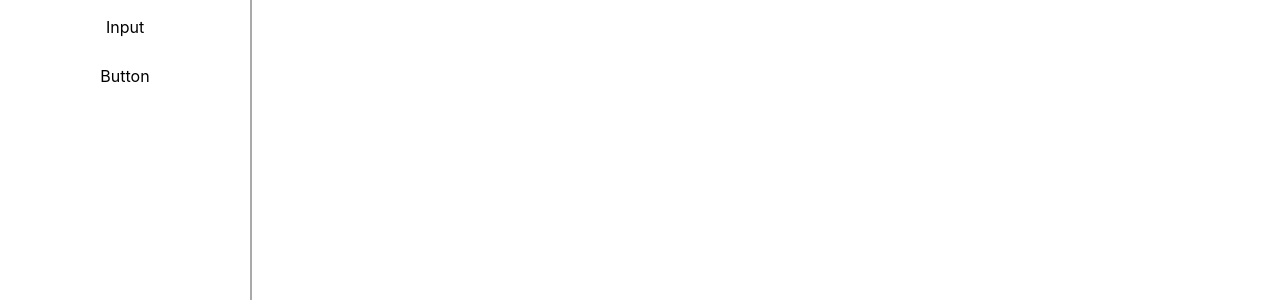
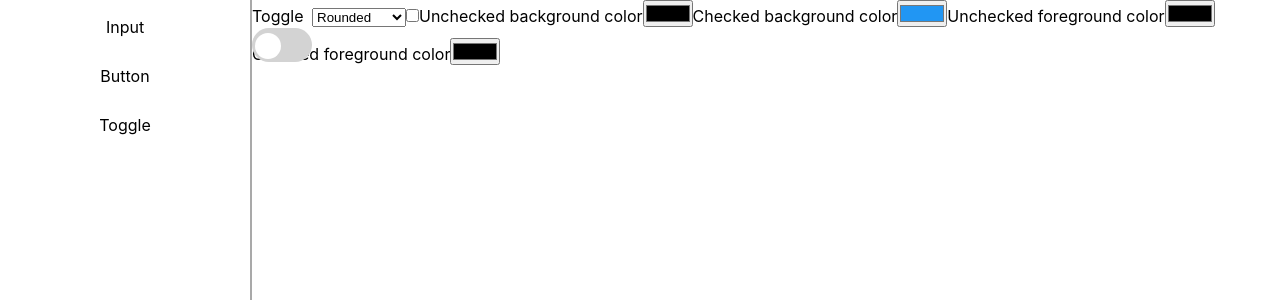
Before and after one commit to BastienVitour/react-v2, a React (Vite) app: page /toggle in a window 1280 px wide. Before the commit this address had no page. Shown: the top 300 px of the page. Built offline with nearby package versions, Linux system fonts and the light colour scheme.

Commit message:
🚧 Toggle component

```diff
--- a/package.json
+++ b/package.json
@@ -8,7 +8,7 @@
     "build": "tsc -b && vite build",
     "lint": "eslint .",
     "preview": "vite preview",
-    "test": "jest"
+    "test": "jest --coverage"
   },
   "dependencies": {
     "react": "^18.3.1",
--- a/src/App.tsx
+++ b/src/App.tsx
@@ -3,6 +3,7 @@ import './App.css'
 import Navigation from './components/Navigation/Navigation';
 import InputPage from './pages/InputPage';
 import ButtonPage from './pages/ButtonPage';
+import TogglePage from './pages/TogglePage';
 
 function App() {
   	return (
@@ -11,8 +12,9 @@ function App() {
 				<Navigation />
 				<main className="content">
 					<Routes>
-            <Route path="/input" element={<InputPage />} />
+            			<Route path="/input" element={<InputPage />} />
 						<Route path="/button" element={<ButtonPage />} />
+						<Route path="/toggle" element={<TogglePage />} />
 					</Routes>
 				</main>
 			</div>
--- /dev/null
+++ b/src/components/Toggle/Toggle.tsx
@@ -0,0 +1,40 @@
+import { useRef, useState } from "react";
+import "./toggle.scss";
+import ToggleProps from "./toggleProps";
+
+export default function Toggle({ ...props }: ToggleProps) {
+
+    const [checked, setChecked] = useState<boolean>();
+
+    const input = useRef(null);
+
+    const handleValueChange = (e: any) => {
+        setChecked(e.target.checked);
+        props.onChange ? props.onChange(e) : undefined;
+    }
+
+    return(
+
+        <label className={`toggle-main ${props.disabled !== undefined ? props.disabled ? "disabled" : "": ""}`}>
+            <span>{props.label ? props.label : "Toggle"}</span>
+            <input
+                ref={input}
+                className="input"
+                type="checkbox"
+                onChange={handleValueChange}
+                disabled={props.disabled ? props.disabled : false}
+            />
+            <div
+                className={`toggle-div ${props.variant ? props.variant : "rounded"}`}
+                style={{ backgroundColor: checked ? (props.checkedBackgroundColor ? props.checkedBackgroundColor : "#2196F3") : (props.uncheckedBackgroundColor ? props.uncheckedBackgroundColor : "lightgray") }}
+            >
+                <span
+                    className={`moving-part ${props.variant ? props.variant : "rounded"}`}
+                    style={{ backgroundColor: checked ? (props.checkedForegroundColor ? props.checkedForegroundColor : "white") : (props.uncheckedForegroundColor ? props.uncheckedForegroundColor : "white") }}
+                ></span>
+            </div>
+        </label>
+
+    );
+
+}
--- /dev/null
+++ b/src/components/Toggle/toggle.scss
@@ -0,0 +1,64 @@
+.toggle-main {
+    height: 34px;
+    width: fit-content;
+    position: relative;
+    display: inline-block;
+
+    &.disabled {
+        opacity: 0.5;
+        pointer-events: none;
+        cursor: default;
+    }
+
+    .input {
+        opacity: 0;
+        height: 0;
+        width: 0;
+    }
+
+    .input:checked + .toggle-div {
+        background-color: #2196F3;
+    }
+
+    input:focus + .toggle-div {
+        box-shadow: 0 0 1px #2196F3;
+    }
+
+    .toggle-div {
+        position: relative;
+        cursor: pointer;
+        width: 60px;
+        height: 34px;
+        top: 0;
+        left: 0;
+        right: 0;
+        bottom: 0;
+        background-color: lightgray;
+        transition-duration: 0.4s;
+
+        &.rounded {
+            border-radius: 50px;
+        }
+
+        .moving-part {
+            z-index: 1;
+            background-color: white;
+            height: 26px;
+            width: 26px;
+            position: absolute;
+            left: 5%;
+            bottom: 10%;
+            transition-duration: 0.4s;
+
+            &.rounded {
+                border-radius: 50px;
+            }
+        }
+    }
+
+    input:checked + .toggle-div .moving-part {
+        -webkit-transform: translateX(26px);
+        -ms-transform: translateX(26px);
+        transform: translateX(26px);
+    }
+}
--- /dev/null
+++ b/src/components/Toggle/toggleProps.ts
@@ -0,0 +1,10 @@
+export default interface ToggleProps {
+    label?: string;
+    variant?: "rectangular" | "rounded";
+    uncheckedBackgroundColor?: string;
+    uncheckedForegroundColor?: string;
+    checkedBackgroundColor?: string;
+    checkedForegroundColor?: string;
+    disabled?: boolean;
+    onChange?: (...args: any[]) => void;
+}
--- a/src/pages/ButtonPage.tsx
+++ b/src/pages/ButtonPage.tsx
@@ -47,13 +47,17 @@ function buttonReducer(state: ButtonReducerState, action: ButtonReducerAction) {
     }
 }
 
+function ClickButton() {
+    console.log("Button was clicked")
+}
+
 export default function ButtonPage() {
 
     const [state, dispatch] = useReducer(buttonReducer, initialState)
 
     return(
         <div>
-            <Button text={state.text} variant={state.variant} disabled={state.disabled} size={state.size} />
+            <Button click={ClickButton} text={state.text} variant={state.variant} disabled={state.disabled} size={state.size} />
             <input onChange={(e) => dispatch({ type: "SET_BUTTON_TEXT", payload: e.target.value })} />
             <select defaultValue="primary" onChange={(e) => dispatch({ type: "SET_BUTTON_VARIANT", payload: e.target.value })}>
                 <option value="primary">Primary</option>
--- /dev/null
+++ b/src/pages/TogglePage.tsx
@@ -0,0 +1,114 @@
+import Toggle from "../components/Toggle/Toggle";
+import { useReducer } from "react";
+
+interface ToggleReducerAction {
+    type: string;
+    payload: any;
+}
+
+interface ToggleReducerState {
+    variant: string;
+    disabled: boolean;
+    uncheckedBackgroundColor: string;
+    checkedBackgroundColor: string;
+    uncheckedForegroundColor: string;
+    checkedForegroundColor: string;
+}
+
+const initialState: ToggleReducerState = {
+    variant: "rounded",
+    disabled: false,
+    uncheckedBackgroundColor: "lightgrey",
+    checkedBackgroundColor: "#2196F3",
+    uncheckedForegroundColor: "white",
+    checkedForegroundColor: "white"
+}
+
+function toggleReducer(state: ToggleReducerState, action: ToggleReducerAction) {
+    switch(action.type) {
+        case "SET_TOGGLE_VARIANT":
+            return {
+                ...state,
+                variant: action.payload
+            };
+        case "SET_TOGGLE_DISABLED":
+            return {
+                ...state,
+                disabled: action.payload
+            };
+        case "SET_TOGGLE_SIZE":
+            return {
+                ...state,
+                size: action.payload
+            };
+        case "SET_TOGGLE_UNCHECKED_BACKGROUND_COLOR":
+            return {
+                ...state,
+                uncheckedBackgroundColor: action.payload
+            };
+        case "SET_TOGGLE_CHECKED_BACKGROUND_COLOR":
+            return {
+                ...state,
+                checkedBackgroundColor: action.payload
+            };
+        case "SET_TOGGLE_UNCHECKED_FOREGROUND_COLOR":
+            return {
+                ...state,
+                uncheckedForegroundColor: action.payload
+            };
+        case "SET_TOGGLE_CHECKED_FOREGROUND_COLOR":
+            return {
+                ...state,
+                checkedForegroundColor: action.payload
+            };
+        default:
+            throw new Error();
+    }
+}
+
+export default function TogglePage() {
+
+    const [state, dispatch] = useReducer(toggleReducer, initialState);
+
+    return(
+
+        <div>
+            <Toggle
+                variant={state.variant}
+                disabled={state.disabled}
+                uncheckedBackgroundColor={state.uncheckedBackgroundColor}
+                checkedBackgroundColor={state.checkedBackgroundColor}
+                uncheckedForegroundColor={state.uncheckedForegroundColor}
+                checkedForegroundColor={state.checkedForegroundColor}
+            />
+            <select defaultValue="rounded" onChange={(e) => dispatch({ type: "SET_TOGGLE_VARIANT", payload: e.target.value })}>
+                <option value="rounded">Rounded</option>
+                <option value="rectangular">Rectangular</option>
+            </select>
+            <input
+                id="disabled-checkbox"
+                name="disabled-checkbox"
+                type="checkbox"
+                onChange={(e) => dispatch({ type: "SET_TOGGLE_DISABLED", payload: e.target.checked })}
+            />
+            <label htmlFor="unchecked-background-color">
+                Unchecked background color
+                <input defaultValue={state.uncheckedBackgroundColor} id="unchecked-background-color" type="color" onChange={(e) => dispatch({ type: "SET_TOGGLE_UNCHECKED_BACKGROUND_COLOR", payload: e.target.value })} />
+            </label>
+            <label htmlFor="checked-background-color">
+                Checked background color
+                <input defaultValue={state.checkedBackgroundColor} id="checked-background-color" type="color" onChange={(e) => dispatch({ type: "SET_TOGGLE_CHECKED_BACKGROUND_COLOR", payload: e.target.value })} />
+            </label>
+            <label htmlFor="unchecked-foreground-color">
+                Unchecked foreground color
+                <input defaultValue={state.uncheckedForegroundColor}id="unchecked-background-color" type="color" onChange={(e) => dispatch({ type: "SET_TOGGLE_UNCHECKED_FOREGROUND_COLOR", payload: e.target.value })} />
+            </label>
+            <label htmlFor="checked-foreground-color">
+                Checked foreground color
+                <input defaultValue={state.checkedForegroundColor} id="checked-foreground-color" type="color" onChange={(e) => dispatch({ type: "SET_TOGGLE_CHECKED_FOREGROUND_COLOR", payload: e.target.value })} />
+            </label>
+        </div>
+
+    );
+
+}
--- a/src/utils/ComponentList.ts
+++ b/src/utils/ComponentList.ts
@@ -11,6 +11,10 @@ const componentList: ComponentLink[] = [
     {
         text: "Button",
         link: "/button"
+    },
+    {
+        text: "Toggle",
+        link: "/toggle"
     }
 ];
 
```
Also changed, not shown: 2 other files (tests, documents, lock files or other folders).
